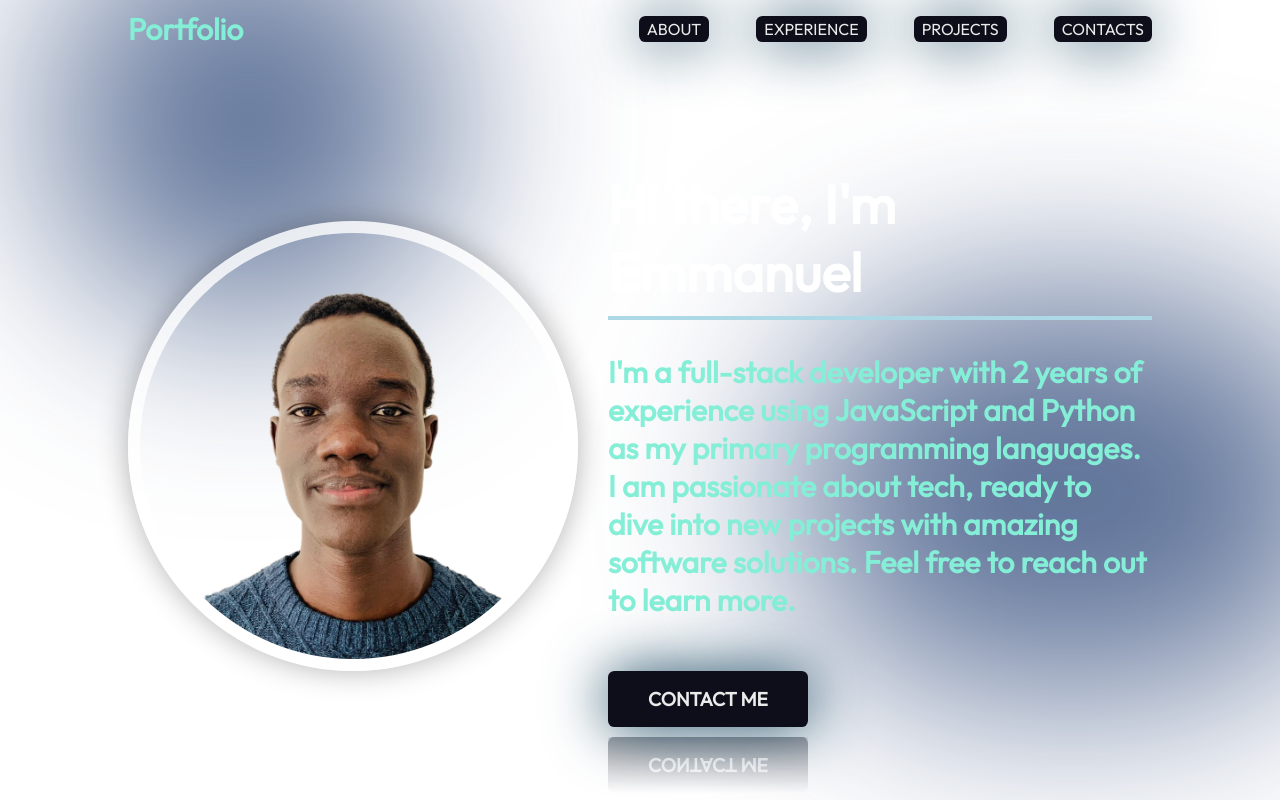
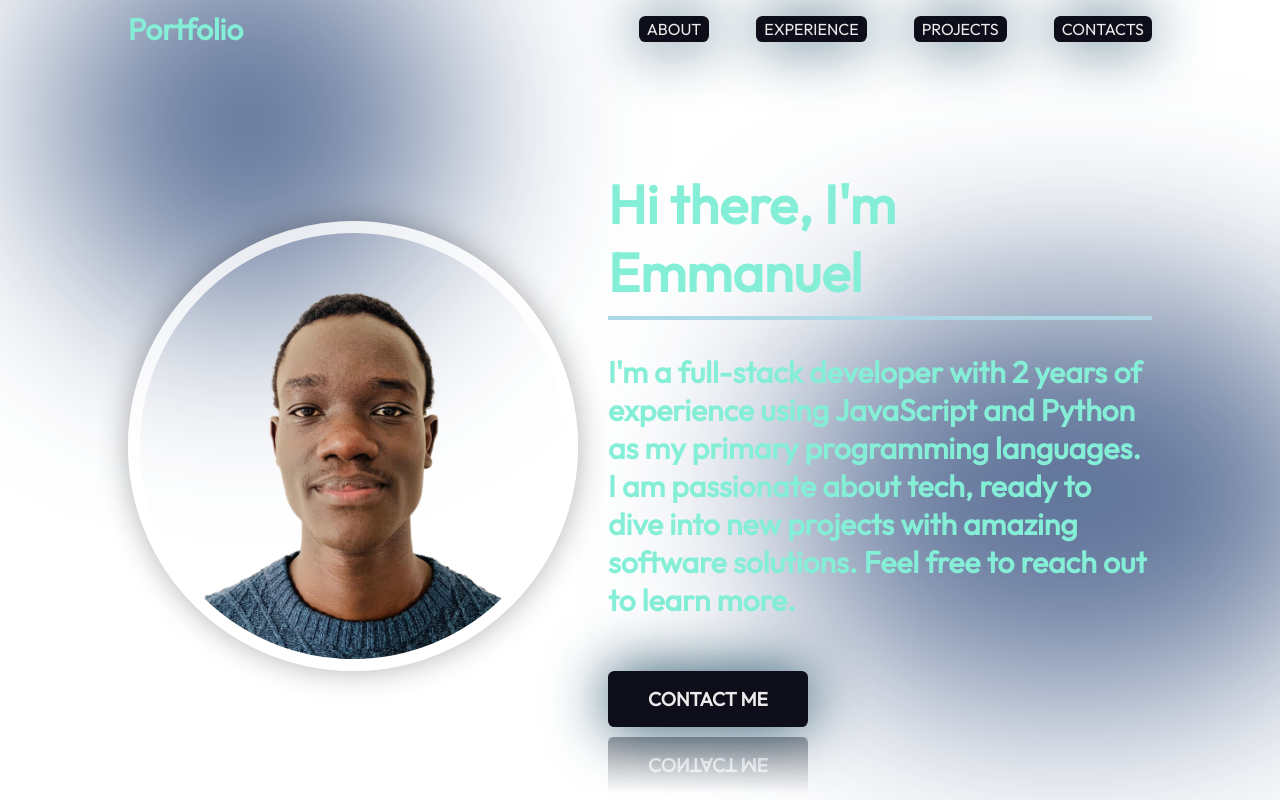
Before and after one commit to Churchill-DS/portfolio, a React (Vite) app: page / in a window 1280 px wide. Shown: the top 800 px of the page. Built offline with nearby package versions, Linux system fonts and the light colour scheme.

Commit message:
adds animation to hero title

```diff
--- a/src/components/Hero/Hero.module.css
+++ b/src/components/Hero/Hero.module.css
@@ -40,14 +40,23 @@
     font-weight: 900;
     margin-bottom: 33px;
     font-family: var(--font-roboto);
-    background: linear-gradient(90deg, rgb(255, 255, 255, 1) 70%, rgba(255, 255, 255, 0) 120%);
+    background:#84eed7;
     -webkit-text-fill-color: transparent;
     -webkit-background-clip: text;
     padding-bottom: 10px;
     border-bottom: 4px solid lightblue;
     display: inline-block;
+    animation: glow 2s infinite alternate;
 }
 
+@keyframes glow {
+    0% {
+      filter: drop-shadow(0 0 15px rgba(255, 255, 255, 0.5));
+    }
+    100% {
+      filter: drop-shadow(0 0 25px rgba(255, 255, 255, 0.9));
+    }
+  }
 .description {
     font-size: 30px;
     font-family: var(--font-roboto);
@@ -109,8 +118,6 @@
     z-index: 0;
 }
 
-
-
 @media screen and (max-width: 830px) {
     .container {
         flex-direction: column;
```
